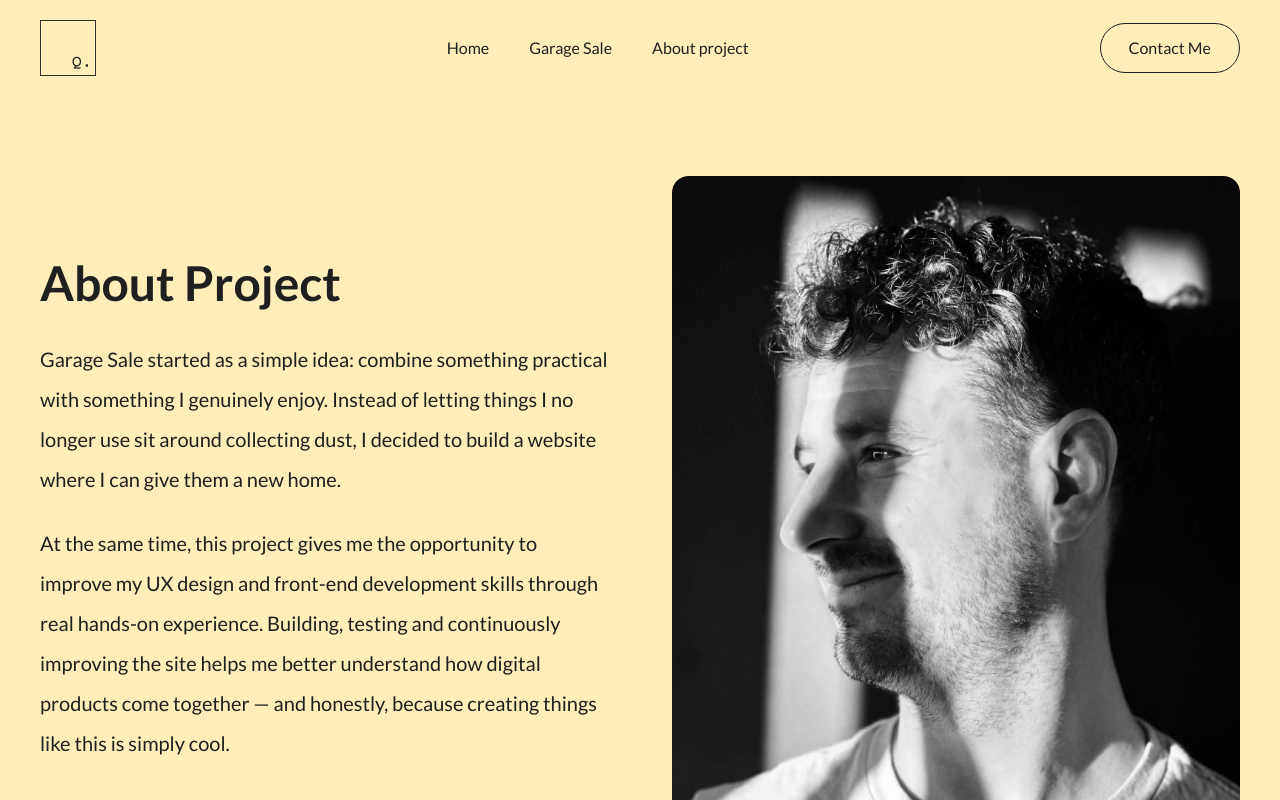
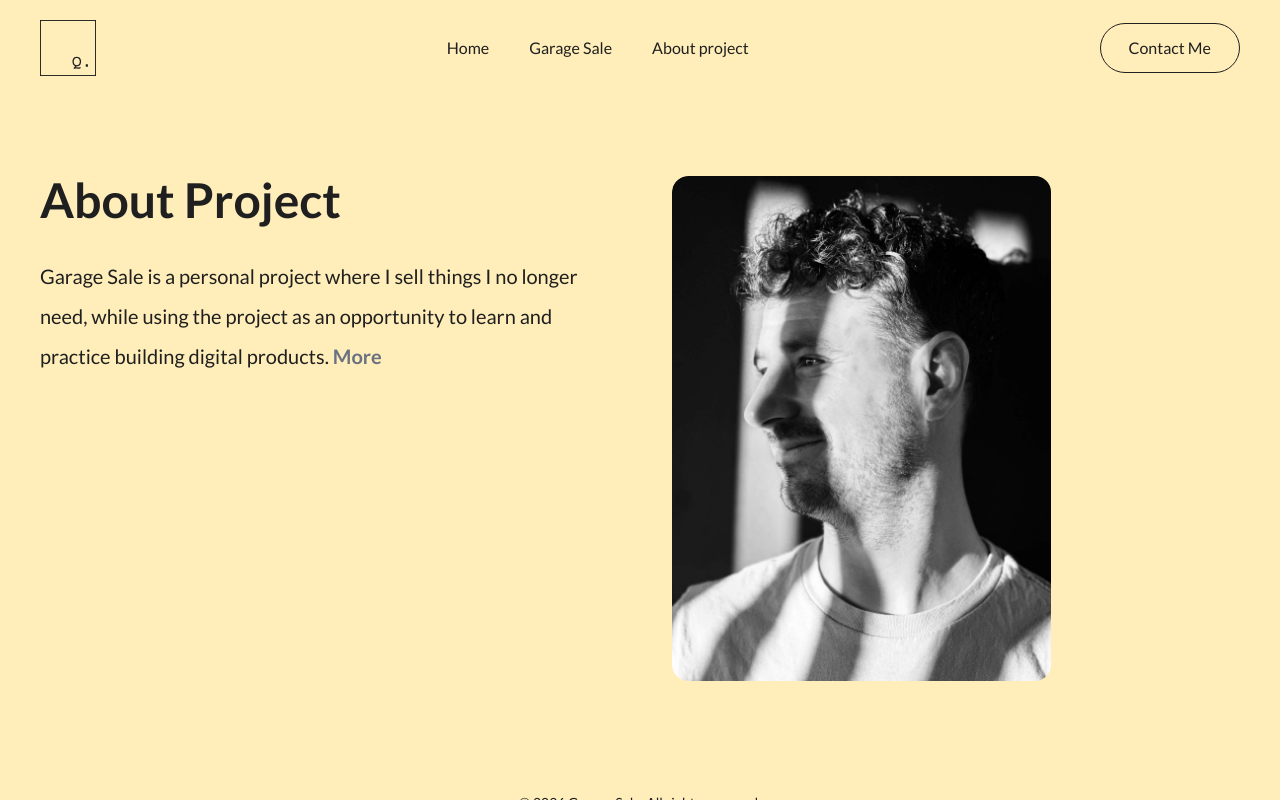
Before and after one commit to Mender92/garage-sale, a React (Vite) app: page /about in a window 1280 px wide. Shown: the top 800 px of the page. Built offline with nearby package versions, Linux system fonts and the light colour scheme.

Commit message:
Update About project page

```diff
--- a/src/pages/About.jsx
+++ b/src/pages/About.jsx
@@ -1,48 +1,90 @@
+import { useState } from "react";
 import Section from "../components/layout/Section";
 import profileImage from "../assets/profile.jpeg";
 
 function About() {
+  const [showMore, setShowMore] = useState(false);
+
   return (
     <Section>
-      <div className="grid lg:grid-cols-2 gap-16 items-center">
+      <div className="grid lg:grid-cols-2 gap-16 items-start">
+
+        {/* Text content */}
         <div>
           <h1 className="text-5xl font-bold">
             About Project
           </h1>
 
+          {/* Intro */}
           <p className="mt-8 max-w-xl text-xl leading-10">
-            Garage Sale started as a simple idea: combine something practical
-            with something I genuinely enjoy. Instead of letting things I no
-            longer use sit around collecting dust, I decided to build a
-            website where I can give them a new home.
+            Garage Sale is a personal project where I sell things I no longer
+            need, while using the project as an opportunity to learn and
+            practice building digital products.{" "}
+
+            <button
+              type="button"
+              onClick={() => setShowMore(!showMore)}
+              className="font-bold text-gray-500 hover:text-gray-700 transition"
+            >
+              {showMore ? "Less" : "More"}
+            </button>
           </p>
 
-          <p className="mt-6 max-w-xl text-xl leading-10">
-            At the same time, this project gives me the opportunity to improve
-            my UX design and front-end development skills through real
-            hands-on experience. Building, testing and continuously improving
-            the site helps me better understand how digital products come
-            together — and honestly, because creating things like this is
-            simply cool.
+          {/* Expanded content */}
+          {showMore && (
+            <div className="mt-6 max-w-xl text-xl leading-10">
+
+              <p>
+                This project is also part of my journey as a UX Designer. I
+                want to better understand what happens beyond the design
+                process and learn how digital products are actually built.
               </p>
 
+              <p className="mt-6">
+                As part of that learning process, I am learning the fundamentals
+                of front-end development, React and JavaScript.
+              </p>
+
+              <p className="mt-6">
+                Garage Sale is therefore a combination of something practical
+                and something I enjoy. You can see more of my work on Dribbble,
+                and I'm always open to feedback on LinkedIn.
+              </p>
+
+              {/* Social links */}
+              <div className="mt-10 flex flex-wrap gap-4">
                 <a
                   href="https://www.linkedin.com/in/domen-kjuder-64b470121/"
                   target="_blank"
                   rel="noopener noreferrer"
-            className="inline-block mt-10 rounded-full bg-black px-6 py-3 text-white"
+                  className="rounded-full bg-black text-white px-6 py-3 hover:opacity-80 transition"
                 >
                   LinkedIn
                 </a>
+
+                <a
+                  href="https://dribbble.com/domen-kjuder"
+                  target="_blank"
+                  rel="noopener noreferrer"
+                  className="rounded-full border border-[#1F1F1F] px-6 py-3 hover:bg-black hover:text-white transition"
+                >
+                  Dribbble
+                </a>
               </div>
 
+            </div>
+          )}
+        </div>
+
+        {/* Profile image */}
         <div className="overflow-hidden rounded-2xl">
           <img
             src={profileImage}
             alt="Domen"
-            className="w-full rounded-2xl object-cover transition-transform duration-300 ease-in-out hover:scale-105"
+            className="w-2/3 rounded-2xl object-cover"
           />
         </div>
+
       </div>
     </Section>
   );
```
Lines whose indentation alone changed are shown as unchanged.
